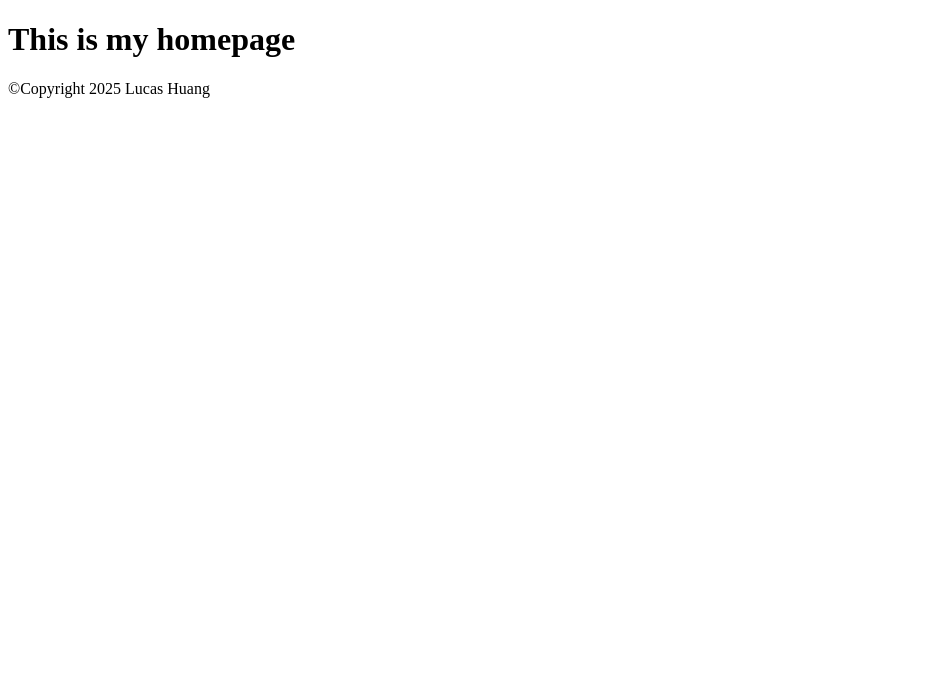
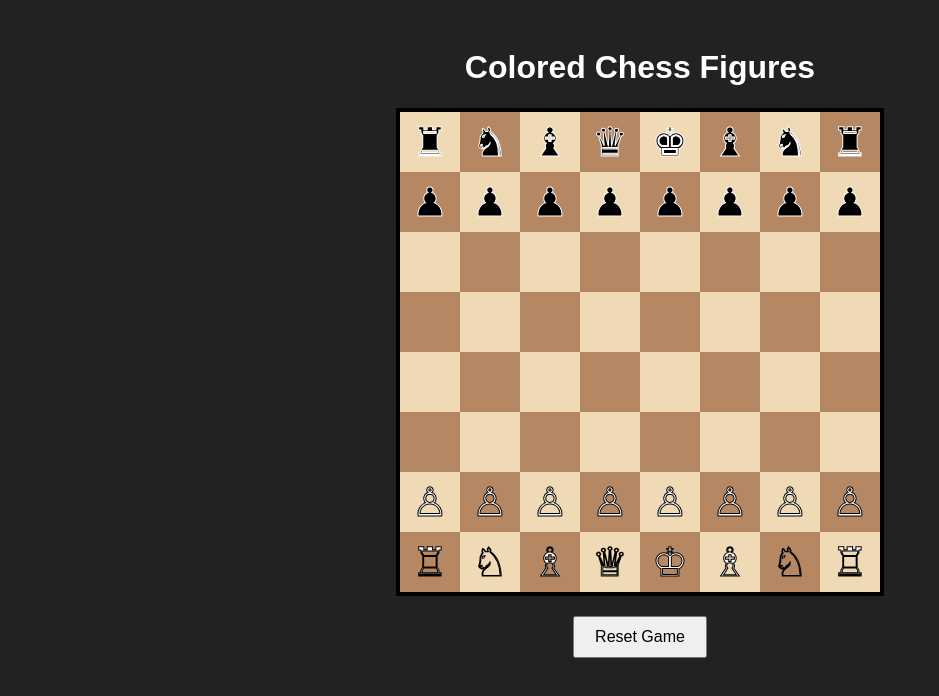
Before and after one commit to TheRedDragon86/TheRedDragon86.github.io, a plain HTML site: page index.html in a window 1280 px wide. Shown: the whole page, without its empty margins (0-939 px from the left). Drawn offline with Linux system fonts and the light colour scheme.

Commit message:
Update index.html

```diff
--- a/index.html
+++ b/index.html
@@ -2,11 +2,162 @@
 <html lang="en">
   <head>
     <meta charset="UTF-8" />
-    <meta name="viewport" content="width=device-width, initial-scale=1.0" />
-    <title>Document</title>
+    <title>Colored Chess Figures</title>
+    <style>
+      body {
+        background: #222;
+        color: white;
+        font-family: Arial;
+        display: flex;
+        flex-direction: column;
+        align-items: center;
+        padding-top: 20px;
+      }
+
+      .board {
+        display: grid;
+        grid-template-columns: repeat(8, 60px);
+        grid-template-rows: repeat(8, 60px);
+        gap: 0;
+        border: 4px solid #000;
+      }
+
+      .square {
+        width: 60px;
+        height: 60px;
+        display: flex;
+        align-items: center;
+        justify-content: center;
+        font-size: 40px;
+        cursor: pointer;
+        user-select: none;
+        position: relative;
+      }
+
+      .white {
+        background: #f0d9b5;
+      }
+      .black {
+        background: #b58863;
+      }
+
+      /* Colored pieces with outline for visibility */
+      .piece-white {
+        color: white;
+        -webkit-text-stroke: 1px black;
+      }
+
+      .piece-black {
+        color: black;
+        -webkit-text-stroke: 1px white;
+      }
+
+      /* Highlight selected square */
+      .selected {
+        outline: 3px solid yellow;
+      }
+
+      #resetBtn {
+        margin-top: 20px;
+        padding: 10px 20px;
+        font-size: 16px;
+        cursor: pointer;
+      }
+    </style>
   </head>
+
   <body>
-    <h1>This is my homepage</h1>
-    <footer>&copy;Copyright 2025 Lucas Huang</footer>
+    <h1>Colored Chess Figures</h1>
+
+    <div class="board" id="board"></div>
+    <button id="resetBtn">Reset Game</button>
+
+    <script>
+      const boardElement = document.getElementById("board");
+
+      // Unicode pieces
+      const figures = {
+        P: "♙",
+        R: "♖",
+        N: "♘",
+        B: "♗",
+        Q: "♕",
+        K: "♔",
+        p: "♟",
+        r: "♜",
+        n: "♞",
+        b: "♝",
+        q: "♛",
+        k: "♚",
+      };
+
+      let initialBoard = [
+        ["r", "n", "b", "q", "k", "b", "n", "r"],
+        ["p", "p", "p", "p", "p", "p", "p", "p"],
+        ["", "", "", "", "", "", "", ""],
+        ["", "", "", "", "", "", "", ""],
+        ["", "", "", "", "", "", "", ""],
+        ["", "", "", "", "", "", "", ""],
+        ["P", "P", "P", "P", "P", "P", "P", "P"],
+        ["R", "N", "B", "Q", "K", "B", "N", "R"],
+      ];
+
+      let board = JSON.parse(JSON.stringify(initialBoard));
+      let selected = null;
+
+      function drawBoard() {
+        boardElement.innerHTML = "";
+        for (let row = 0; row < 8; row++) {
+          for (let col = 0; col < 8; col++) {
+            const square = document.createElement("div");
+            square.classList.add("square");
+            square.classList.add((row + col) % 2 === 0 ? "white" : "black");
+            square.dataset.row = row;
+            square.dataset.col = col;
+
+            const piece = board[row][col];
+            if (piece) {
+              square.textContent = figures[piece];
+              if (piece === piece.toUpperCase()) {
+                square.classList.add("piece-white");
+              } else {
+                square.classList.add("piece-black");
+              }
+            }
+
+            square.addEventListener("click", onSquareClick);
+            if (selected && selected.row == row && selected.col == col)
+              square.classList.add("selected");
+
+            boardElement.appendChild(square);
+          }
+        }
+      }
+
+      function onSquareClick(e) {
+        const row = parseInt(e.target.dataset.row);
+        const col = parseInt(e.target.dataset.col);
+
+        if (selected) {
+          // Move piece / capture
+          board[row][col] = board[selected.row][selected.col];
+          board[selected.row][selected.col] = "";
+          selected = null;
+        } else {
+          if (board[row][col] !== "") {
+            selected = { row, col };
+          }
+        }
+        drawBoard();
+      }
+
+      document.getElementById("resetBtn").addEventListener("click", () => {
+        board = JSON.parse(JSON.stringify(initialBoard));
+        selected = null;
+        drawBoard();
+      });
+
+      drawBoard();
+    </script>
   </body>
 </html>
```
